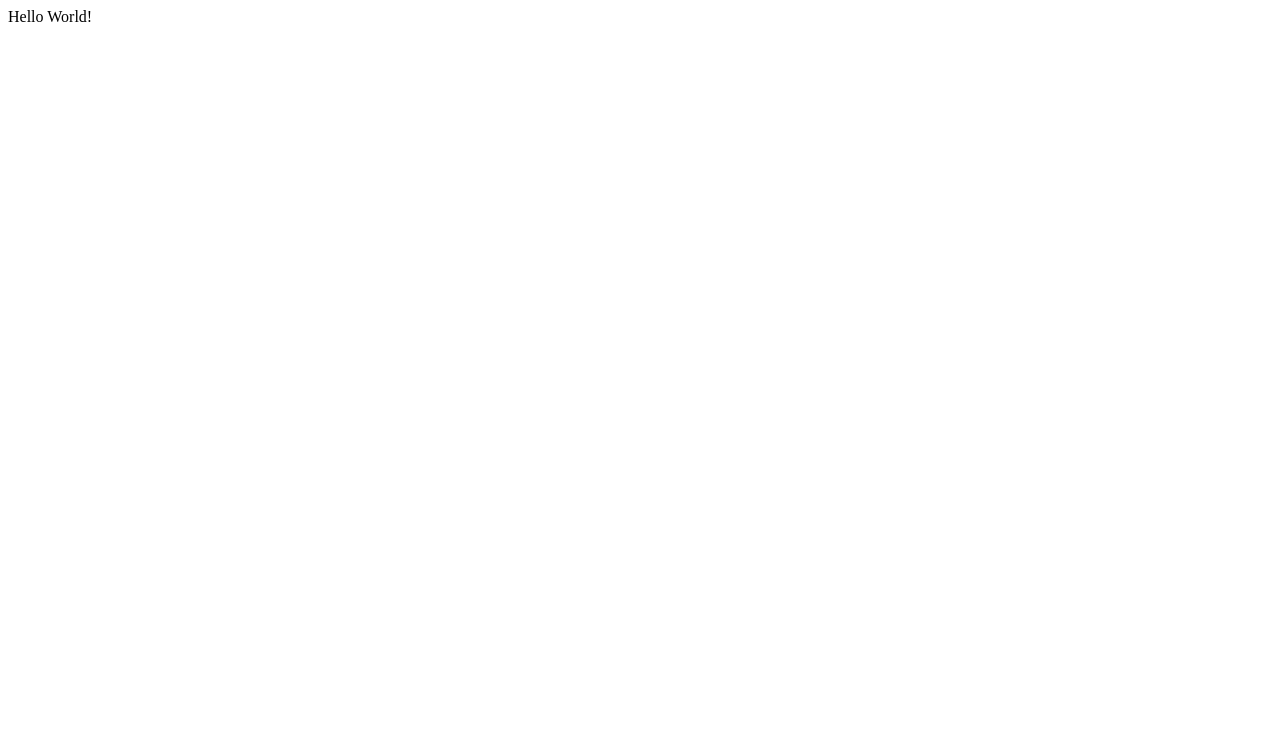
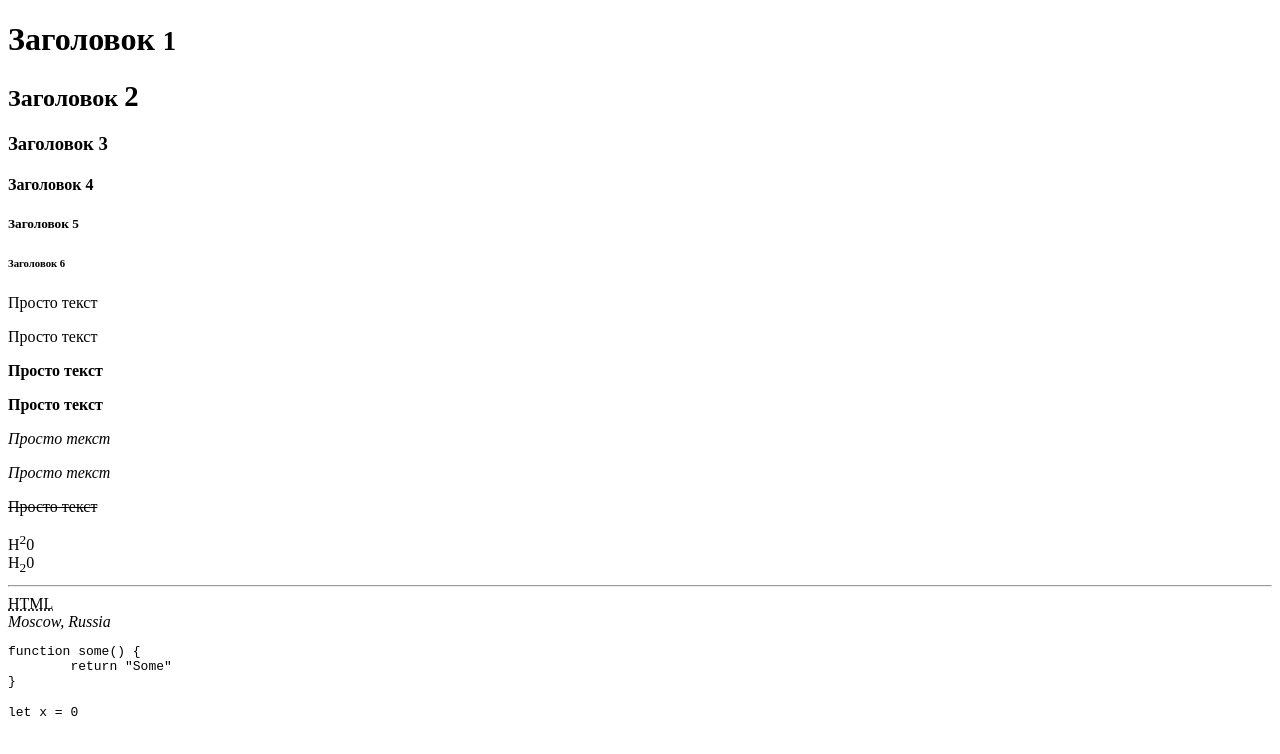
Before and after one commit to LevIvaaa/HTML-Lesson, a plain HTML site: page index.html in a window 1280 px wide. Drawn offline with Linux system fonts and the light colour scheme.

Commit message:
tags for text

```diff
--- a/index.html
+++ b/index.html
@@ -7,7 +7,43 @@
     <title>Lesson</title>
 </head>
 <body>
-    Hello World!
-    <!--uwu-->
+    <!--Текстовые теги-->
+    <!--Заголовки 1-6-->
+    <h1>Заголовок <small>1</small></h1>
+    <h2>Заголовок <big>2</big></h2>
+    <h3>Заголовок 3</h3>
+    <h4>Заголовок 4</h4>
+    <h5>Заголовок 5</h5>
+    <h6>Заголовок 6</h6>
+
+    <!--С нового абзаца-->
+    <p>Просто текст</p>
+    <p>Просто текст</p>
+
+    <p><b>Просто текст</b></p> <!--жирный текст-->
+    <p><strong>Просто текст</strong></p> <!--жирный текст-->
+    <p><em>Просто текст</em></p> <!--текст курсивом-->
+    <p><i>Просто текст</i></p> <!--текст курсивом-->
+    <p><strike>Просто текст</strike></p> <!--текст перечёркнутый-->
+
+    <!--<br> делает меньше отступ чем <p>-->
+    H<sup>2</sup>0<br> <!--делает слово или букву выше основного ряда -->
+
+    <!--<hr> делает горизонтальную линию вдоль страницы-->
+    H<sub>2</sub>0<hr> <!--делает слово или букву ниже основного ряда -->
+
+    <!--abbr используется для абревиатур-->
+    <abbr title="Hyper">HTML</abbr>
+
+    <!--<address> используется для описания адресса-->
+    <address>Moscow, Russia</address>
+
+    <!--<pre> выводит с сохранением всех отступов и пробелов-->
+    <pre>function some() {
+        return "Some"
+}</pre>
+
+    <!--<code> используется для записания кода-->
+        <code>let x = 0</code>
 </body>
 </html>
```
